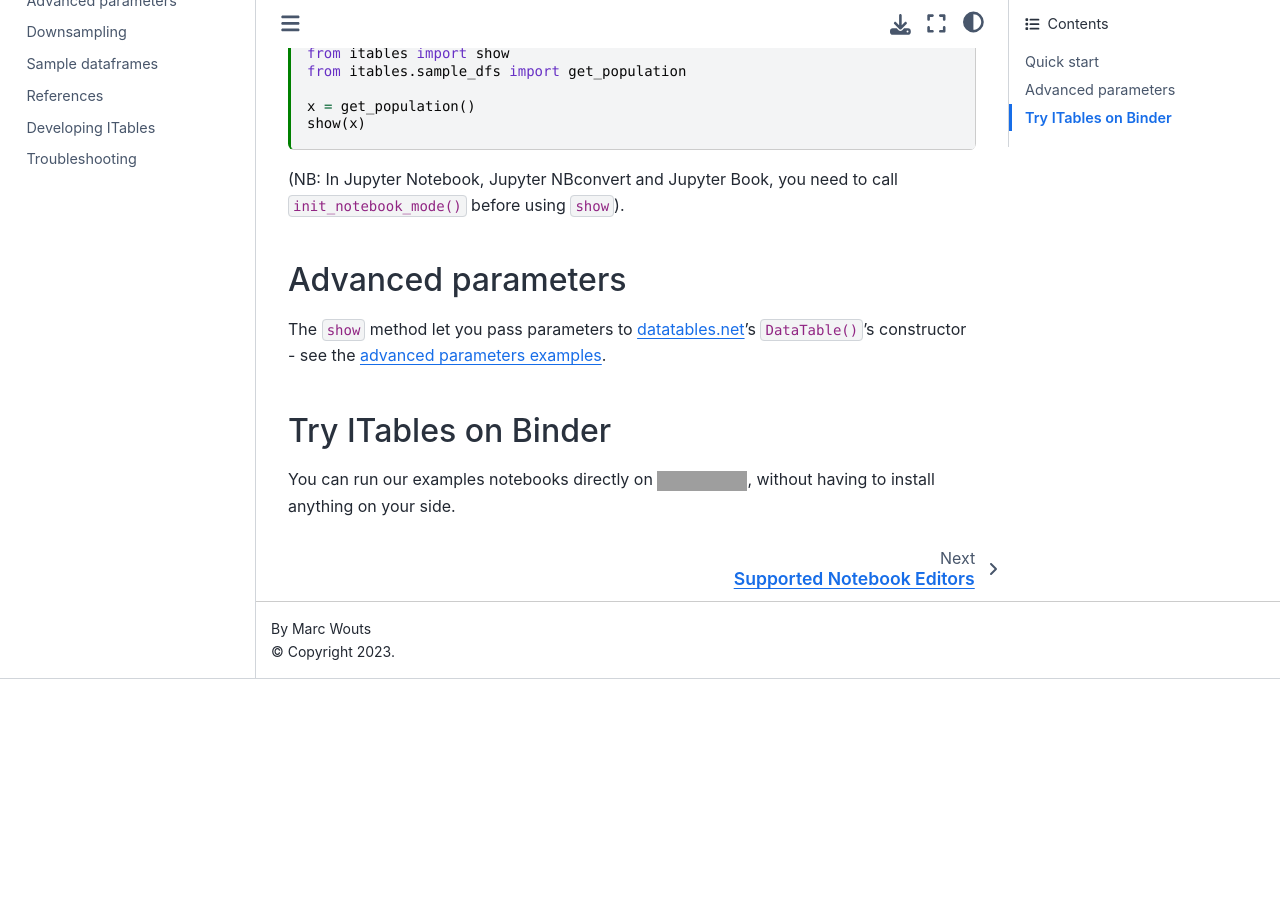
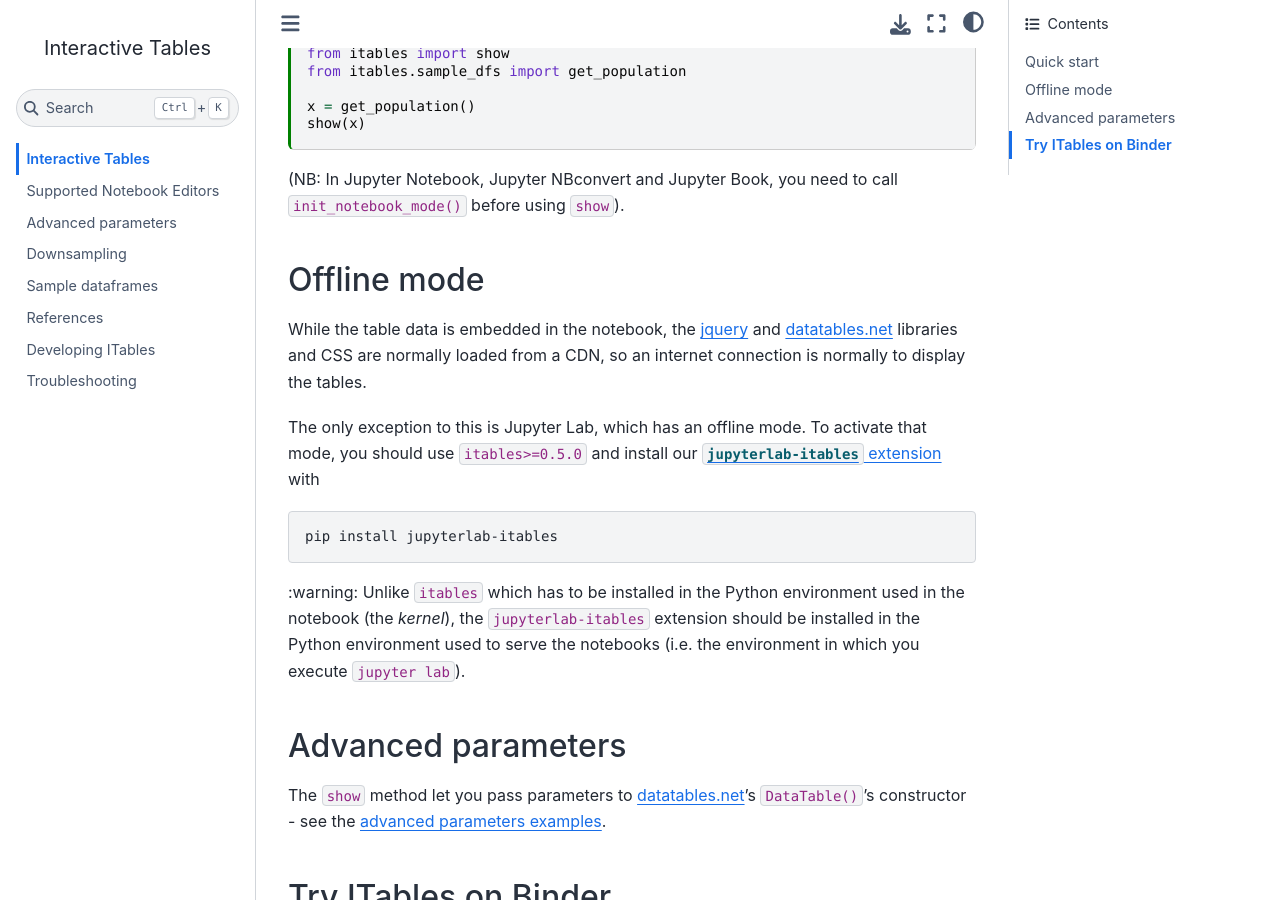
Before and after one commit to mwouts/itables, a Jupyter Book: the page built from docs/quick_start.md, in a window 1280 px wide and 900 px high, scrolled down 771 px. Built offline with Jupyter Book 1.0.4 settings and Sphinx 7.4.7 and the Sphinx Book theme 1.1.4, drawn with Linux system fonts in a browser that asks for light colours; before the commit the page ends 1450 px from its top, so only the background shows below that; grey boxes are pictures that could not be loaded.

Commit message:
Document the offline mode

````diff
--- a/docs/quick_start.md
+++ b/docs/quick_start.md
@@ -61,6 +61,17 @@ show(x)
 
 (NB: In Jupyter Notebook, Jupyter NBconvert and Jupyter Book, you need to call `init_notebook_mode()` before using `show`).
 
+## Offline mode
+
+While the table data is embedded in the notebook, the [jquery](https://jquery.com/) and [datatables.net](https://datatables.net/) libraries and CSS are normally loaded from a CDN, so an internet connection is normally to display the tables.
+
+The only exception to this is Jupyter Lab, which has an offline mode. To activate that mode, you should use `itables>=0.5.0` and install our [`jupyterlab-itables` extension](https://github.com/mwouts/jupyterlab-itables) with
+```shell
+pip install jupyterlab-itables
+```
+
+:warning: Unlike `itables` which has to be installed in the Python environment used in the notebook (the _kernel_), the `jupyterlab-itables` extension should be installed in the Python environment used to serve the notebooks (i.e. the environment in which you execute `jupyter lab`).
+
 ## Advanced parameters
 
 The `show` method let you pass parameters to [datatables.net](https://datatables.net/)'s `DataTable()`'s constructor - see the [advanced parameters examples](advanced_parameters.md).
````
Also changed, not shown: docs/troubleshooting.md (+1 -1 lines).
